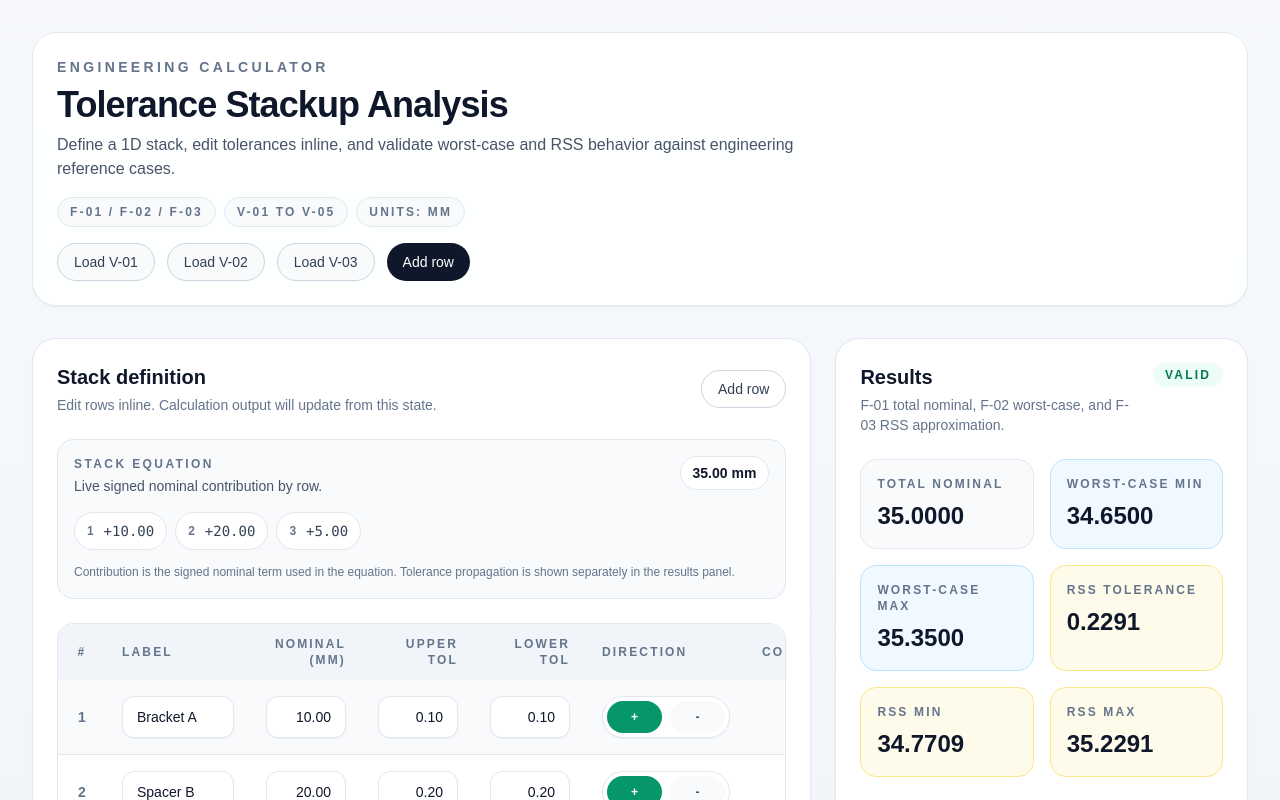
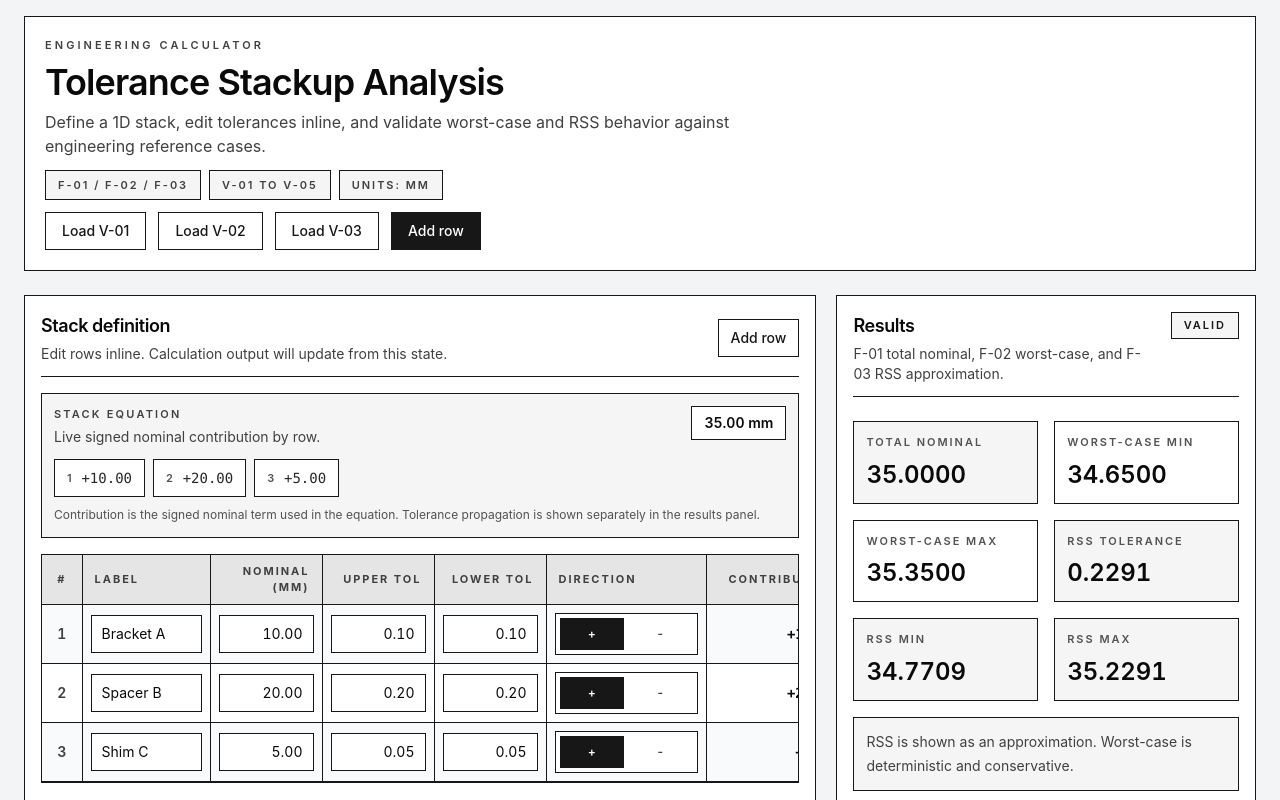
Before and after one commit to utku-gaspak/tolerance-stackup-analyser, a Next.js app: page / in a window 1280 px wide. Shown: the top 800 px of the page. Built offline with nearby package versions, Linux system fonts and the light colour scheme.

Commit message:
ui: switch to industrial monochrome layout

```diff
--- a/app/globals.css
+++ b/app/globals.css
@@ -7,15 +7,17 @@
 }
 
 html {
-  background: #f4f7fb;
+  background: #f3f4f6;
 }
 
 body {
   margin: 0;
   min-height: 100vh;
-  background: linear-gradient(180deg, #f7f9fc 0%, #eef3f9 100%);
-  color: #0f172a;
-  font-family: Arial, Helvetica, sans-serif;
+  background: #f3f4f6;
+  color: #111827;
+  font-family: Inter, Arial, Helvetica, sans-serif;
+  -webkit-font-smoothing: antialiased;
+  text-rendering: optimizeLegibility;
 }
 
 * {
--- a/app/page.tsx
+++ b/app/page.tsx
@@ -50,23 +50,23 @@ export default function Home() {
   }
 
   return (
-    <main className="mx-auto flex min-h-screen w-full max-w-7xl flex-col gap-8 px-4 py-8 sm:px-6 lg:px-8">
-      <section className="flex flex-col gap-4 rounded-3xl border border-slate-200 bg-white/90 p-6 shadow-sm backdrop-blur">
+    <main className="mx-auto flex min-h-screen w-full max-w-8xl flex-col gap-6 px-3 py-4 sm:px-5 lg:px-6">
+      <section className="flex flex-col gap-3 border border-neutral-900 bg-white p-5">
         <div className="flex flex-col gap-2">
-          <p className="text-sm font-semibold uppercase tracking-[0.24em] text-slate-500">Engineering calculator</p>
-          <h1 className="text-3xl font-semibold tracking-tight text-slate-900 sm:text-4xl">
+          <p className="text-[11px] font-semibold uppercase tracking-[0.28em] text-neutral-700">Engineering calculator</p>
+          <h1 className="text-3xl font-semibold tracking-tight text-neutral-950 sm:text-4xl">
             Tolerance Stackup Analysis
           </h1>
-          <p className="max-w-3xl text-sm leading-6 text-slate-600 sm:text-base">
+          <p className="max-w-3xl text-sm leading-6 text-neutral-700 sm:text-base">
             Define a 1D stack, edit tolerances inline, and validate worst-case and RSS behavior against engineering
             reference cases.
           </p>
         </div>
 
-        <div className="flex flex-wrap gap-2 text-xs font-semibold uppercase tracking-[0.18em] text-slate-500">
-          <span className="rounded-full border border-slate-200 bg-slate-50 px-3 py-1.5">F-01 / F-02 / F-03</span>
-          <span className="rounded-full border border-slate-200 bg-slate-50 px-3 py-1.5">V-01 to V-05</span>
-          <span className="rounded-full border border-slate-200 bg-slate-50 px-3 py-1.5">Units: mm</span>
+        <div className="flex flex-wrap gap-2 text-[11px] font-semibold uppercase tracking-[0.18em] text-neutral-700">
+          <span className="border border-neutral-900 bg-neutral-100 px-3 py-1.5">F-01 / F-02 / F-03</span>
+          <span className="border border-neutral-900 bg-neutral-100 px-3 py-1.5">V-01 to V-05</span>
+          <span className="border border-neutral-900 bg-neutral-100 px-3 py-1.5">Units: mm</span>
         </div>
 
         <div className="flex flex-wrap gap-3">
@@ -75,7 +75,7 @@ export default function Home() {
               key={preset}
               type="button"
               onClick={() => loadPreset(preset)}
-              className="rounded-full border border-slate-300 bg-slate-50 px-4 py-2 text-sm font-medium text-slate-700 transition hover:border-slate-400 hover:bg-slate-100"
+              className="border border-neutral-900 bg-white px-4 py-2 text-sm font-medium text-neutral-900 transition hover:bg-neutral-100"
             >
               Load {preset}
             </button>
@@ -83,14 +83,14 @@ export default function Home() {
           <button
             type="button"
             onClick={addRow}
-            className="rounded-full bg-slate-900 px-4 py-2 text-sm font-medium text-white transition hover:bg-slate-800"
+            className="border border-neutral-900 bg-neutral-900 px-4 py-2 text-sm font-medium text-white transition hover:bg-neutral-800"
           >
             Add row
           </button>
         </div>
       </section>
 
-      <section className="grid gap-6 lg:grid-cols-[minmax(0,1.7fr)_minmax(320px,0.9fr)]">
+      <section className="grid gap-5 lg:grid-cols-[minmax(0,1.7fr)_minmax(340px,0.9fr)]">
         <StackTable
           rows={rows}
           onAddRow={addRow}
@@ -110,17 +110,17 @@ export default function Home() {
             zeroToleranceRows={zeroToleranceRows}
           />
 
-          <aside className="flex h-full flex-col gap-4 rounded-3xl border border-slate-200 bg-slate-950 p-6 text-slate-100 shadow-lg">
-            <p className="text-sm font-semibold uppercase tracking-[0.22em] text-slate-400">Status</p>
-            <h2 className="text-2xl font-semibold text-white">Core scaffold is live</h2>
-            <p className="text-sm leading-6 text-slate-300">
+          <aside className="flex h-full flex-col gap-3 border border-neutral-900 bg-white p-5 text-neutral-900">
+            <p className="text-[11px] font-semibold uppercase tracking-[0.22em] text-neutral-700">Status</p>
+            <h2 className="text-xl font-semibold text-neutral-950">Core scaffold is live</h2>
+            <p className="text-sm leading-6 text-neutral-700">
               The app shell, sample presets, editable rows, and calculation results are wired together. Validation now
               blocks incorrect input.
             </p>
 
-            <div className="mt-2 rounded-2xl border border-slate-800 bg-slate-900 p-4">
-              <p className="text-xs uppercase tracking-[0.2em] text-slate-500">Current rows</p>
-              <p className="mt-2 text-3xl font-semibold text-white">{rows.length}</p>
+            <div className="mt-1 border border-neutral-900 bg-neutral-100 p-4">
+              <p className="text-[11px] uppercase tracking-[0.2em] text-neutral-700">Current rows</p>
+              <p className="mt-2 text-3xl font-semibold text-neutral-950 tabular-nums">{rows.length}</p>
             </div>
           </aside>
         </div>
--- a/components/ResultsPanel.tsx
+++ b/components/ResultsPanel.tsx
@@ -11,15 +11,15 @@ interface ResultsPanelProps {
 
 export function ResultsPanel({ result, isValid, errorCount, errors, zeroToleranceRows }: ResultsPanelProps) {
   return (
-    <section className="rounded-3xl border border-slate-200 bg-white p-6 shadow-sm">
-      <div className="flex items-start justify-between gap-4">
+    <section className="border border-neutral-900 bg-white p-4">
+      <div className="flex items-start justify-between gap-4 border-b border-neutral-900 pb-3">
         <div>
-          <h2 className="text-xl font-semibold text-slate-900">Results</h2>
-          <p className="mt-1 text-sm text-slate-500">F-01 total nominal, F-02 worst-case, and F-03 RSS approximation.</p>
+          <h2 className="text-lg font-semibold tracking-tight text-neutral-950">Results</h2>
+          <p className="mt-1 text-sm text-neutral-700">F-01 total nominal, F-02 worst-case, and F-03 RSS approximation.</p>
         </div>
         <span
-          className={`rounded-full px-3 py-1 text-xs font-semibold uppercase tracking-[0.18em] ${
-            isValid ? "bg-emerald-50 text-emerald-700" : "bg-rose-50 text-rose-700"
+          className={`border px-3 py-1 text-[11px] font-semibold uppercase tracking-[0.18em] ${
+            isValid ? "border-neutral-900 bg-neutral-100 text-neutral-900" : "border-neutral-900 bg-white text-neutral-900"
           }`}
         >
           {isValid ? "Valid" : "Blocked"}
@@ -27,7 +27,7 @@ export function ResultsPanel({ result, isValid, errorCount, errors, zeroToleranc
       </div>
 
       {!isValid ? (
-        <div className="mt-6 rounded-2xl border border-rose-200 bg-rose-50 p-4 text-sm text-rose-700">
+        <div className="mt-4 border border-neutral-900 bg-neutral-100 p-3 text-sm text-neutral-800">
           <p>
             Fix the highlighted inputs to calculate results. {errorCount} validation issue{errorCount === 1 ? "" : "s"}{" "}
             are active.
@@ -51,17 +51,17 @@ export function ResultsPanel({ result, isValid, errorCount, errors, zeroToleranc
         </div>
       ) : null}
 
-      <div className="mt-6 rounded-2xl border border-slate-200 bg-slate-50 p-4 text-sm leading-6 text-slate-600">
+      <div className="mt-4 border border-neutral-900 bg-neutral-100 p-3 text-sm leading-6 text-neutral-700">
         RSS is shown as an approximation. Worst-case is deterministic and conservative.
       </div>
 
-      <div className="mt-3 rounded-2xl border border-slate-200 bg-white p-4 text-xs leading-5 text-slate-500">
+      <div className="mt-3 border border-neutral-900 bg-white p-3 text-xs leading-5 text-neutral-600">
         Output is formatted for engineering review: nominal values are exact, worst-case is conservative, and RSS is a
         statistical estimate.
       </div>
 
       {isValid && zeroToleranceRows > 0 ? (
-        <div className="mt-3 rounded-2xl border border-emerald-200 bg-emerald-50 p-4 text-sm leading-6 text-emerald-700">
+        <div className="mt-3 border border-neutral-900 bg-neutral-100 p-3 text-sm leading-6 text-neutral-800">
           {zeroToleranceRows} row{zeroToleranceRows === 1 ? "" : "s"} use zero tolerance and remain valid.
         </div>
       ) : null}
@@ -79,15 +79,15 @@ function MetricCard({
   accent: "slate" | "blue" | "amber";
 }) {
   const accentClasses = {
-    slate: "border-slate-200 bg-slate-50",
-    blue: "border-sky-200 bg-sky-50",
-    amber: "border-amber-200 bg-amber-50"
+    slate: "border-neutral-900 bg-neutral-100",
+    blue: "border-neutral-900 bg-white",
+    amber: "border-neutral-900 bg-neutral-100"
   }[accent];
 
   return (
-    <div className={`rounded-2xl border p-4 ${accentClasses}`}>
-      <p className="text-xs font-semibold uppercase tracking-[0.18em] text-slate-500">{label}</p>
-      <p className="mt-2 text-2xl font-semibold text-slate-900">{value}</p>
+    <div className={`border p-3 ${accentClasses}`}>
+      <p className="text-[11px] font-semibold uppercase tracking-[0.18em] text-neutral-600">{label}</p>
+      <p className="mt-2 text-2xl font-semibold text-neutral-950 tabular-nums">{value}</p>
     </div>
   );
 }
--- a/components/StackRowEditor.tsx
+++ b/components/StackRowEditor.tsx
@@ -16,9 +16,9 @@ export function StackRowEditor({ index, row, onChangeRow, onDeleteRow, errors =
 
   return (
     <Fragment>
-      <tr className={`group border-b border-slate-200 transition-colors hover:bg-slate-100 ${zebra}`}>
-        <td className="px-4 py-4 text-center text-sm font-semibold text-slate-500 align-middle">{index}</td>
-        <td className="px-4 py-4 align-middle">
+      <tr className={`group transition-colors hover:bg-neutral-50 ${zebra}`}>
+        <td className="border-b border-r border-neutral-900 px-3 py-3 text-center text-sm font-semibold text-neutral-700 align-middle tabular-nums">{index}</td>
+        <td className="border-b border-r border-neutral-900 px-2 py-2 align-middle">
           <FieldInput
             value={row.label}
             onChange={(value) => onChangeRow(row.id, "label", value)}
@@ -27,7 +27,7 @@ export function StackRowEditor({ index, row, onChangeRow, onDeleteRow, errors =
             align="left"
           />
         </td>
-        <td className="px-4 py-4 align-middle">
+        <td className="border-b border-r border-neutral-900 px-2 py-2 align-middle">
           <FieldInput
             value={row.nominal}
             onChange={(value) => onChangeRow(row.id, "nominal", value)}
@@ -36,7 +36,7 @@ export function StackRowEditor({ index, row, onChangeRow, onDeleteRow, errors =
             align="right"
           />
         </td>
-        <td className="px-4 py-4 align-middle">
+        <td className="border-b border-r border-neutral-900 px-2 py-2 align-middle">
           <FieldInput
             value={row.plusTolerance}
             onChange={(value) => onChangeRow(row.id, "plusTolerance", value)}
@@ -45,7 +45,7 @@ export function StackRowEditor({ index, row, onChangeRow, onDeleteRow, errors =
             align="right"
           />
         </td>
-        <td className="px-4 py-4 align-middle">
+        <td className="border-b border-r border-neutral-900 px-2 py-2 align-middle">
           <FieldInput
             value={row.minusTolerance}
             onChange={(value) => onChangeRow(row.id, "minusTolerance", value)}
@@ -54,21 +54,21 @@ export function StackRowEditor({ index, row, onChangeRow, onDeleteRow, errors =
             align="right"
           />
         </td>
-        <td className="px-4 py-4 align-middle">
+        <td className="border-b border-r border-neutral-900 px-2 py-2 align-middle">
           <DirectionToggle
             value={row.direction}
             onChange={(value) => onChangeRow(row.id, "direction", value)}
             invalid={Boolean(errors.direction)}
           />
         </td>
-        <td className="px-4 py-4 text-right align-middle font-mono text-sm font-semibold tabular-nums text-slate-700">
+        <td className="border-b border-r border-neutral-900 px-3 py-3 text-right align-middle font-mono text-sm font-semibold tabular-nums text-neutral-950">
           {contribution}
         </td>
-        <td className="px-4 py-4 text-center align-middle">
+        <td className="border-b border-neutral-900 px-2 py-2 text-center align-middle">
           <button
             type="button"
             onClick={() => onDeleteRow(row.id)}
-            className="inline-flex items-center justify-center rounded-full bg-rose-600 px-3.5 py-2 text-xs font-semibold text-white shadow-sm transition hover:bg-rose-700 focus:outline-none focus:ring-2 focus:ring-rose-300"
+            className="inline-flex items-center justify-center border border-neutral-900 bg-white px-3 py-2 text-xs font-semibold text-neutral-900 transition hover:bg-neutral-100 focus:outline-none focus:ring-2 focus:ring-neutral-400"
           >
             Delete
           </button>
@@ -76,11 +76,11 @@ export function StackRowEditor({ index, row, onChangeRow, onDeleteRow, errors =
       </tr>
 
       {hasErrors ? (
-        <tr className="border-b border-slate-200 bg-rose-50/70">
-          <td colSpan={8} className="px-4 py-3 text-xs leading-5 text-rose-700">
+        <tr className="border-b border-neutral-900 bg-neutral-100">
+          <td colSpan={8} className="px-3 py-2 text-xs leading-5 text-neutral-700">
             <div className="flex flex-wrap gap-x-4 gap-y-1">
               {Object.values(errors).map((message) => (
-                <span key={message} className="rounded-full border border-rose-200 bg-white px-2.5 py-1">
+                <span key={message} className="border border-neutral-900 bg-white px-2 py-1">
                   {message}
                 </span>
               ))}
@@ -110,9 +110,9 @@ function FieldInput({
       value={value}
       onChange={(event) => onChange(event.target.value)}
       placeholder={placeholder}
-      className={`block w-full min-w-0 rounded-xl border bg-white px-3.5 py-2.5 text-sm text-slate-900 shadow-sm outline-none transition placeholder:text-slate-400 focus:bg-slate-50 focus:ring-2 focus:ring-slate-200 ${
+      className={`block w-full min-w-0 border bg-white px-2.5 py-2 text-sm text-neutral-950 outline-none transition placeholder:text-neutral-400 focus:bg-neutral-50 ${
         align === "right" ? "text-right tabular-nums" : "text-left"
-      } ${invalid ? "border-rose-300 ring-1 ring-inset ring-rose-300" : "border-slate-200"}`}
+      } ${invalid ? "border-neutral-900 ring-1 ring-inset ring-neutral-900" : "border-neutral-900"}`}
     />
   );
 }
@@ -126,21 +126,21 @@ function DirectionToggle({
   onChange: (value: StackRow["direction"]) => void;
   invalid?: boolean;
 }) {
-  const base = "inline-flex items-center justify-center rounded-full px-3 py-2 text-xs font-semibold transition focus:outline-none focus:ring-2 focus:ring-slate-300";
+  const base = "inline-flex items-center justify-center px-3 py-2 text-xs font-semibold transition focus:outline-none focus:ring-2 focus:ring-neutral-400";
 
   return (
-    <div className={`inline-flex w-full items-center gap-2 rounded-full border bg-white p-1 shadow-sm ${invalid ? "border-rose-300 ring-1 ring-inset ring-rose-300" : "border-slate-200"}`}>
+    <div className={`inline-flex w-full items-center gap-1 border bg-white p-1 ${invalid ? "border-neutral-900 ring-1 ring-inset ring-neutral-900" : "border-neutral-900"}`}>
       <button
         type="button"
         onClick={() => onChange("+")}
-        className={`${base} w-1/2 ${value === "+" ? "bg-emerald-600 text-white" : "bg-slate-50 text-slate-600 hover:bg-slate-100"}`}
+        className={`${base} w-1/2 ${value === "+" ? "bg-neutral-900 text-white" : "bg-white text-neutral-700 hover:bg-neutral-100"}`}
       >
         +
       </button>
       <button
         type="button"
         onClick={() => onChange("-")}
-        className={`${base} w-1/2 ${value === "-" ? "bg-rose-600 text-white" : "bg-slate-50 text-slate-600 hover:bg-slate-100"}`}
+        className={`${base} w-1/2 ${value === "-" ? "bg-neutral-900 text-white" : "bg-white text-neutral-700 hover:bg-neutral-100"}`}
       >
         -
       </button>
--- a/components/StackTable.tsx
+++ b/components/StackTable.tsx
@@ -26,55 +26,55 @@ export function StackTable({
   }));
 
   return (
-    <section className="rounded-3xl border border-slate-200 bg-white p-6 shadow-sm">
-      <div className="flex items-center justify-between gap-4">
+    <section className="border border-neutral-900 bg-white p-4">
+      <div className="flex items-center justify-between gap-4 border-b border-neutral-900 pb-3">
         <div>
-          <h2 className="text-xl font-semibold text-slate-900">Stack definition</h2>
-          <p className="mt-1 text-sm text-slate-500">Edit rows inline. Calculation output will update from this state.</p>
+          <h2 className="text-lg font-semibold tracking-tight text-neutral-950">Stack definition</h2>
+          <p className="mt-1 text-sm text-neutral-700">Edit rows inline. Calculation output will update from this state.</p>
         </div>
         <button
           type="button"
           onClick={onAddRow}
-          className="rounded-full border border-slate-300 px-4 py-2 text-sm font-medium text-slate-700 transition hover:bg-slate-50"
+          className="border border-neutral-900 px-3 py-2 text-sm font-medium text-neutral-900 transition hover:bg-neutral-100"
         >
           Add row
         </button>
       </div>
 
-      <div className="mt-6 rounded-2xl border border-slate-200 bg-slate-50 p-4">
+      <div className="mt-4 border border-neutral-900 bg-neutral-100 p-3">
         <div className="flex items-start justify-between gap-4">
           <div>
-            <p className="text-xs font-semibold uppercase tracking-[0.2em] text-slate-500">Stack equation</p>
-            <p className="mt-1 text-sm text-slate-600">Live signed nominal contribution by row.</p>
+            <p className="text-[11px] font-semibold uppercase tracking-[0.2em] text-neutral-700">Stack equation</p>
+            <p className="mt-1 text-sm text-neutral-700">Live signed nominal contribution by row.</p>
           </div>
-          <div className="rounded-full border border-slate-200 bg-white px-3 py-1.5 text-sm font-semibold text-slate-900">
+          <div className="border border-neutral-900 bg-white px-3 py-1.5 text-sm font-semibold text-neutral-950 tabular-nums">
             {equationIsValid && equationTotal !== null ? `${equationTotal.toFixed(2)} mm` : "Pending"}
           </div>
         </div>
 
-        <div className="mt-4 flex flex-wrap gap-2 text-sm">
+        <div className="mt-3 flex flex-wrap gap-2 text-sm">
           {equationTokens.map((token) => (
             <span
               key={token.index}
-              className="inline-flex items-center gap-2 rounded-full border border-slate-200 bg-white px-3 py-2 font-medium text-slate-700"
+              className="inline-flex items-center gap-2 border border-neutral-900 bg-white px-3 py-2 font-medium text-neutral-800"
             >
-              <span className="text-xs font-semibold uppercase tracking-[0.16em] text-slate-500">{token.index}</span>
+              <span className="text-[11px] font-semibold uppercase tracking-[0.16em] text-neutral-600">{token.index}</span>
               <span className="font-mono tabular-nums">{token.signedNominal}</span>
             </span>
           ))}
         </div>
-        <p className="mt-3 text-xs leading-5 text-slate-500">
+        <p className="mt-2 text-xs leading-5 text-neutral-600">
           Contribution is the signed nominal term used in the equation. Tolerance propagation is shown separately in the
           results panel.
         </p>
       </div>
 
-      <div className="mt-6 overflow-hidden rounded-2xl border border-slate-200">
+      <div className="mt-4 overflow-hidden border border-neutral-900">
         <div className="overflow-x-auto">
           <table className="w-full table-fixed border-collapse">
             <colgroup>
-              <col className="w-12" />
-              <col className="w-[16%] min-w-[9rem]" />
+              <col className="w-10" />
+              <col className="w-[16%] min-w-[8rem]" />
               <col className="w-28" />
               <col className="w-28" />
               <col className="w-28" />
@@ -82,16 +82,16 @@ export function StackTable({
               <col className="w-36" />
               <col className="w-24" />
             </colgroup>
-            <thead className="bg-slate-100 text-xs font-semibold uppercase tracking-[0.18em] text-slate-500">
+            <thead className="bg-neutral-200 text-[11px] font-semibold uppercase tracking-[0.18em] text-neutral-700">
               <tr>
-                <th className="px-4 py-3 text-center">#</th>
-                <th className="px-4 py-3 text-left">Label</th>
-                <th className="px-4 py-3 text-right">Nominal (mm)</th>
-                <th className="px-4 py-3 text-right">Upper Tol</th>
-                <th className="px-4 py-3 text-right">Lower Tol</th>
-                <th className="px-4 py-3 text-left">Direction</th>
-                <th className="px-4 py-3 text-right">Contribution</th>
-                <th className="px-4 py-3 text-center">Delete</th>
+                <th className="border-b border-r border-neutral-900 px-3 py-2 text-center">#</th>
+                <th className="border-b border-r border-neutral-900 px-3 py-2 text-left">Label</th>
+                <th className="border-b border-r border-neutral-900 px-3 py-2 text-right">Nominal (mm)</th>
+                <th className="border-b border-r border-neutral-900 px-3 py-2 text-right">Upper Tol</th>
+                <th className="border-b border-r border-neutral-900 px-3 py-2 text-right">Lower Tol</th>
+                <th className="border-b border-r border-neutral-900 px-3 py-2 text-left">Direction</th>
+                <th className="border-b border-r border-neutral-900 px-3 py-2 text-right">Contribution</th>
+                <th className="border-b border-neutral-900 px-3 py-2 text-center">Delete</th>
               </tr>
             </thead>
             <tbody>
```
